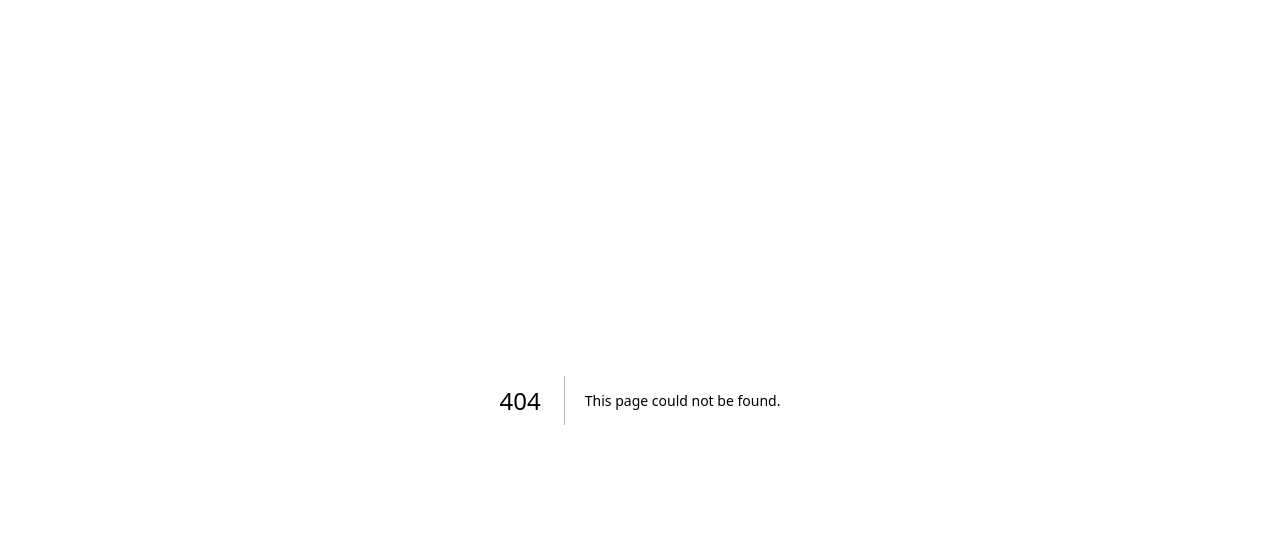
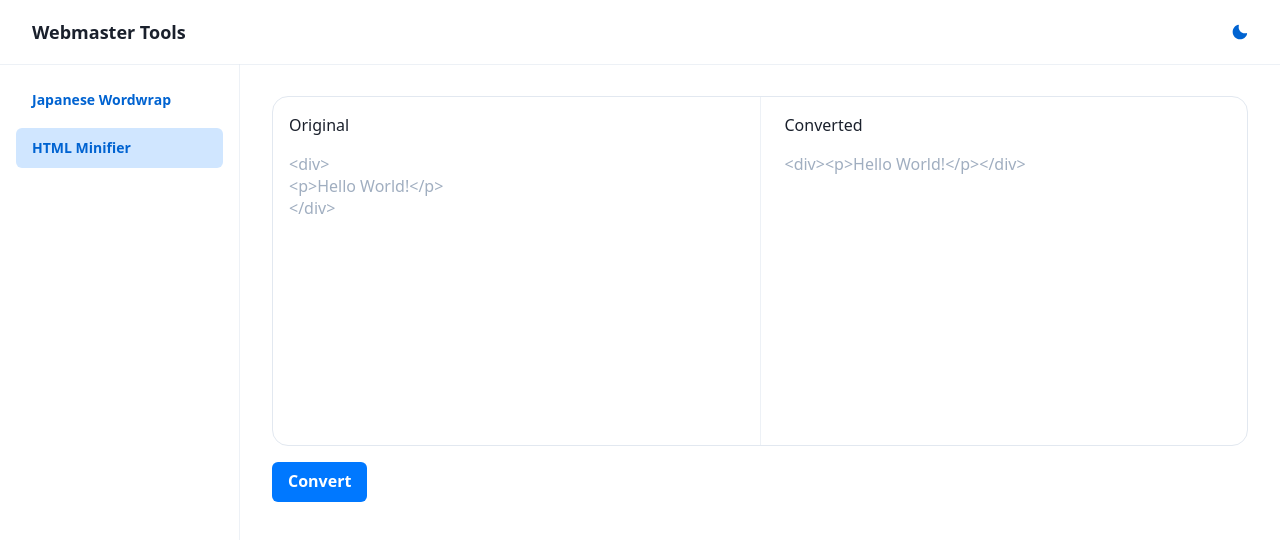
Before and after one commit to yurikoshiishi/webmaster-tools, a Next.js app: page /html-minifier in a window 1280 px wide. Before the commit this address had no page. Shown: the top 540 px of the page. Built offline with nearby package versions, Linux system fonts and the light colour scheme.

Commit message:
add: html minifier

```diff
--- a/package.json
+++ b/package.json
@@ -16,12 +16,13 @@
     "@emotion/styled": "11",
     "budoux": "^0.1.0",
     "framer-motion": "5",
-    "kuromoji": "^0.1.2",
+    "html-minifier-terser": "^7.0.0-alpha.2",
     "next": "12.0.10",
     "react": "17.0.2",
     "react-dom": "17.0.2"
   },
   "devDependencies": {
+    "@types/html-minifier-terser": "^6.1.0",
     "@types/kuromoji": "^0.1.1",
     "@types/node": "17.0.23",
     "@types/react": "17.0.43",
--- /dev/null
+++ b/src/components/page-templates/html-minifier/index/HTMLMinifierIndexTemplate.tsx
@@ -0,0 +1,17 @@
+import Layout from "@/components/layouts/Layout";
+import { useHTMLMinifierIndexTemplate } from "@/components/page-templates/html-minifier/index/useHTMLMinifierIndexTemplate";
+import HTMLMinifierForm from "@/modules/html-minifier/components/HTMLMinifierForm";
+import React, { VFC } from "react";
+
+interface HTMLMinifierIndexTemplateProps {}
+
+const HTMLMinifierIndexTemplate: VFC<HTMLMinifierIndexTemplateProps> = ({}) => {
+  const { isLoading, service } = useHTMLMinifierIndexTemplate();
+  return (
+    <Layout isLoading={isLoading}>
+      {service && <HTMLMinifierForm service={service} />}
+    </Layout>
+  );
+};
+
+export default HTMLMinifierIndexTemplate;
--- /dev/null
+++ b/src/components/page-templates/html-minifier/index/useHTMLMinifierIndexTemplate.ts
@@ -0,0 +1,31 @@
+import { log } from "@/lib/logger";
+import { HTMLMinifierService } from "@/modules/html-minifier/services";
+import { useEffect, useState } from "react";
+
+export interface UseHTMLMinifierIndexTemplate {
+  isLoading: boolean;
+  service: HTMLMinifierService | null;
+}
+
+export function useHTMLMinifierIndexTemplate(): UseHTMLMinifierIndexTemplate {
+  const [isLoading, setIsLoading] = useState<boolean>(true);
+  const [service, setService] = useState<HTMLMinifierService | null>(null);
+
+  useEffect(() => {
+    async function handler() {
+      try {
+        const service = await HTMLMinifierService.build();
+        setService(service);
+        setIsLoading(false);
+      } catch (error) {
+        log("Failed to load HTMLMinifierService");
+      }
+    }
+    handler();
+  }, []);
+
+  return {
+    isLoading,
+    service,
+  };
+}
--- a/src/hooks/useNotification.ts
+++ b/src/hooks/useNotification.ts
@@ -3,6 +3,8 @@ import { useToast, UseToastOptions } from "@chakra-ui/react";
 export interface UseNotification {
   showNotification: (options?: NotificationOptions) => void;
 }
+
+//TODO: copy to clipboard abstarction
 
 type NotificationOptions = Pick<
   UseToastOptions,
--- /dev/null
+++ b/src/modules/html-minifier/components/HTMLMinifierForm.tsx
@@ -0,0 +1,104 @@
+import BorderedBox from "@/components/ui/BorderedBox";
+import { useNotification } from "@/hooks/useNotification";
+import { copyToClipboard } from "@/lib/clipboard";
+import { log } from "@/lib/logger";
+import { HTMLMinifierService } from "@/modules/html-minifier/services";
+import {
+  Box,
+  Button,
+  Divider,
+  FormControl,
+  FormLabel,
+  Textarea,
+  TextareaProps,
+} from "@chakra-ui/react";
+import React, { useState, VFC } from "react";
+
+interface HTMLMinifierFormProps {
+  service: HTMLMinifierService;
+}
+
+const textareaProps: TextareaProps = {
+  rows: 12,
+  resize: "none",
+  variant: "unstyled",
+  tabIndex: -1,
+};
+
+const HTMLMinifierForm: VFC<HTMLMinifierFormProps> = ({ service }) => {
+  const [originalText, setOriginalText] = useState<string>("");
+  const [convertedText, setConvertedText] = useState<string>("");
+  const { showNotification } = useNotification();
+
+  const onChangeOriginal = (e: React.ChangeEvent<HTMLTextAreaElement>) => {
+    setOriginalText(e.target.value);
+  };
+
+  const onChangeSeperated = (e: React.ChangeEvent<HTMLTextAreaElement>) => {
+    setConvertedText(e.target.value);
+  };
+
+  const onSubmit = async (e: React.FormEvent<HTMLFormElement>) => {
+    e.preventDefault();
+    const convertedText = await service.minify(
+      originalText,
+      service.getOptions()
+    );
+    setConvertedText(convertedText);
+
+    try {
+      copyToClipboard(convertedText);
+      showNotification({
+        id: "html-minifier-copy",
+        title: "Copied to clipboard!",
+        status: "success",
+      });
+    } catch (error) {
+      log(error);
+    }
+  };
+
+  return (
+    <>
+      <form onSubmit={onSubmit}>
+        <BorderedBox
+          height={"350px"}
+          gap={2}
+          display={"flex"}
+          alignItems={"stretch"}
+        >
+          <Box width={"50%"} p={4}>
+            <FormControl>
+              <FormLabel>Original</FormLabel>
+              <Textarea
+                {...textareaProps}
+                placeholder={`<div>\n<p>Hello World!</p>\n</div>`}
+                value={originalText}
+                onChange={onChangeOriginal}
+              />
+            </FormControl>
+          </Box>
+          <Divider orientation="vertical" />
+          <Box width={"50%"} p={4}>
+            <FormControl>
+              <FormLabel>Converted</FormLabel>
+              <Textarea
+                {...textareaProps}
+                placeholder={`<div><p>Hello World!</p></div>`}
+                value={convertedText}
+                onChange={onChangeSeperated}
+              />
+            </FormControl>
+          </Box>
+        </BorderedBox>
+        <Box mt={4}>
+          <Button type="submit" variant="solid">
+            Convert
+          </Button>
+        </Box>
+      </form>
+    </>
+  );
+};
+
+export default HTMLMinifierForm;
--- /dev/null
+++ b/src/modules/html-minifier/constants/index.ts
@@ -0,0 +1,6 @@
+import { FeatureModule } from "@/modules";
+
+export const htmlMinifierModule: FeatureModule = {
+  href: "/html-minifier",
+  name: "HTML Minifier",
+};
--- /dev/null
+++ b/src/modules/html-minifier/services/index.ts
@@ -0,0 +1,80 @@
+import { ClientStorage } from "@/lib/storage";
+import { composeStorageKey } from "@/modules";
+import { minify as minifyHTMLString, Options } from "html-minifier-terser";
+
+export interface HTMLMinifierServiceInit {
+  minifyHTML: typeof minifyHTMLString;
+  optionStorage: ClientStorage<MinifyOptions>;
+}
+
+export interface MinifyOptions extends Options {}
+
+export class HTMLMinifierService {
+  private minifyHTML: typeof minifyHTMLString;
+  private optionStorage: ClientStorage<MinifyOptions>;
+
+  constructor({ minifyHTML, optionStorage }: HTMLMinifierServiceInit) {
+    this.minifyHTML = minifyHTML;
+    this.optionStorage = optionStorage;
+  }
+
+  static async build(): Promise<HTMLMinifierService> {
+    const htmlMinifier = await import(
+      //@ts-ignore
+      "html-minifier-terser/dist/htmlminifier.esm.bundle"
+    );
+    return new HTMLMinifierService({
+      minifyHTML: htmlMinifier.minify,
+      optionStorage: new ClientStorage<MinifyOptions>({
+        key: composeStorageKey("html-minifier-options"),
+        defaultValue: {
+          continueOnParseError: false,
+          caseSensitive: false,
+          collapseBooleanAttributes: true,
+          collapseInlineTagWhitespace: false,
+          collapseWhitespace: true,
+          conservativeCollapse: false,
+          decodeEntities: true,
+          html5: true,
+          includeAutoGeneratedTags: false,
+          keepClosingSlash: false,
+          maxLineLength: undefined,
+          minifyCSS: true,
+          minifyJS: true,
+          minifyURLs: false,
+          noNewlinesBeforeTagClose: false,
+          preserveLineBreaks: false,
+          preventAttributesEscaping: false,
+          processConditionalComments: true,
+          processScripts: undefined,
+          quoteCharacter: undefined,
+          removeAttributeQuotes: true,
+          removeComments: true,
+          removeEmptyAttributes: true,
+          removeEmptyElements: false,
+          removeOptionalTags: true,
+          removeRedundantAttributes: true,
+          removeScriptTypeAttributes: true,
+          removeStyleLinkTypeAttributes: true,
+          removeTagWhitespace: true,
+          sortAttributes: true,
+          sortClassName: true,
+          trimCustomFragments: true,
+          useShortDoctype: true,
+        },
+      }),
+    });
+  }
+
+  async minify(html: string, options: MinifyOptions) {
+    return await this.minifyHTML(html, options);
+  }
+
+  getOptions() {
+    return this.optionStorage.get();
+  }
+
+  updateOptions(options: MinifyOptions) {
+    this.optionStorage.update(options);
+  }
+}
--- a/src/modules/index.ts
+++ b/src/modules/index.ts
@@ -1,3 +1,4 @@
+import { htmlMinifierModule } from "@/modules/html-minifier/constants";
 import { japaneseWordWrapModule } from "@/modules/japanese-wordwrap/constants";
 
 export type FeatureModule = {
@@ -5,7 +6,10 @@ export type FeatureModule = {
   href: string;
 };
 
-export const featureModules: FeatureModule[] = [japaneseWordWrapModule];
+export const featureModules: FeatureModule[] = [
+  japaneseWordWrapModule,
+  htmlMinifierModule,
+];
 
 export function composeStorageKey(key: string) {
   return `webmaster-tools_${key}`;
--- /dev/null
+++ b/src/pages/html-minifier/index.tsx
@@ -0,0 +1,5 @@
+import HTMLMinifierIndexTemplate from "@/components/page-templates/html-minifier/index/HTMLMinifierIndexTemplate";
+
+export default function Page() {
+  return <HTMLMinifierIndexTemplate />;
+}
```
Also changed, not shown: 1 other file (tests, documents, lock files or other folders).
